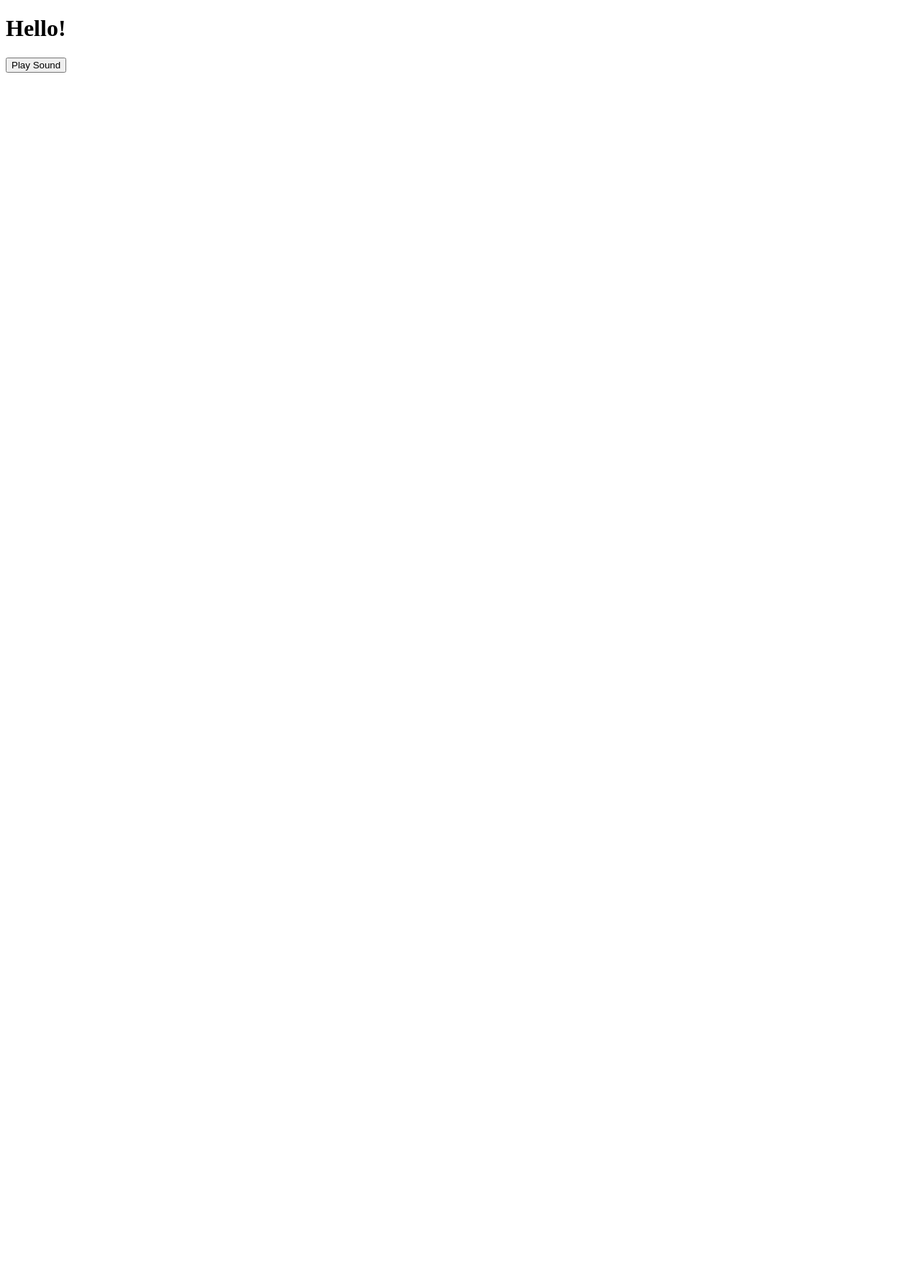
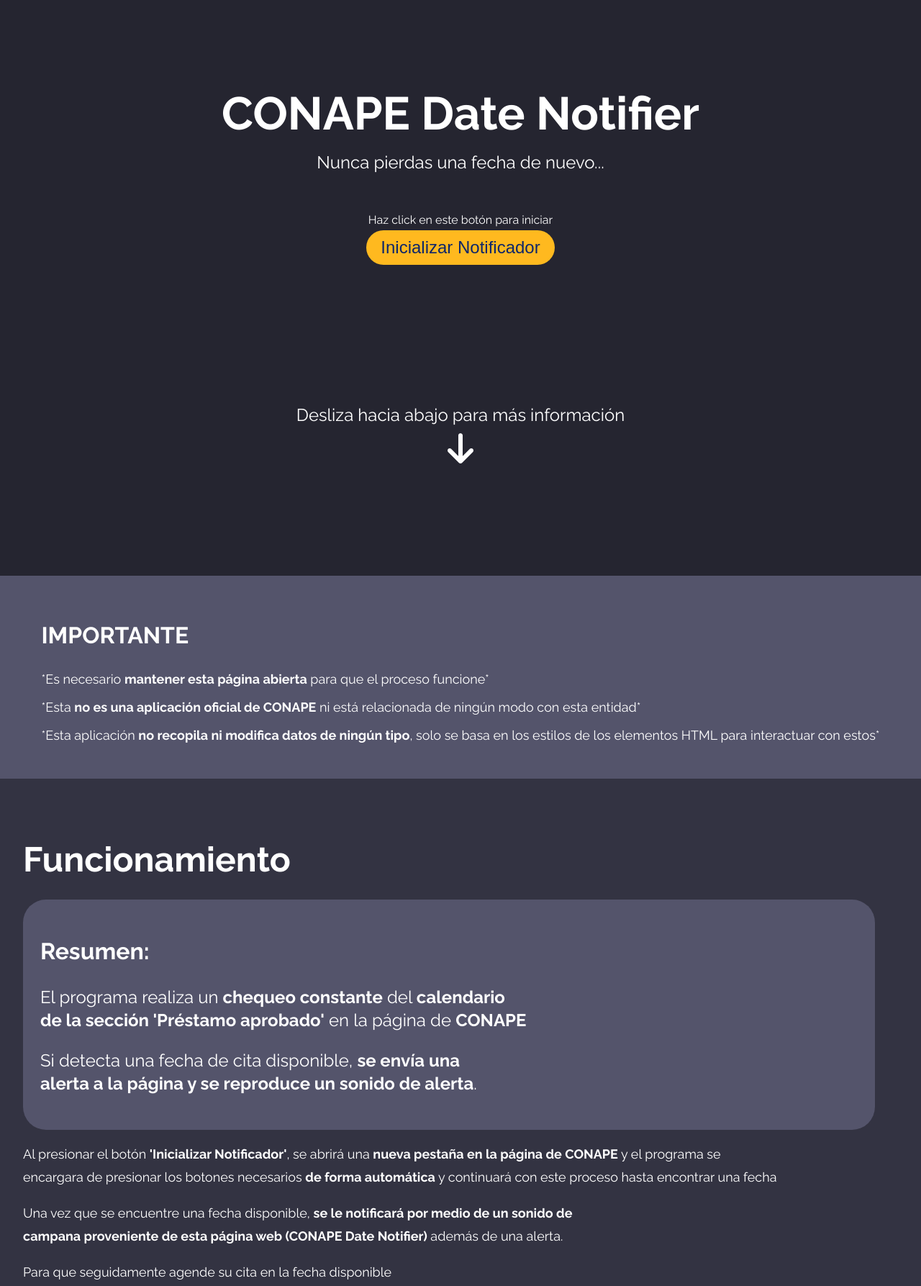
Before and after one commit to DELTA2507/delta-conape-notifier, a website: page index.html in a window 1280 px wide. Shown: the top 1787 px of the page at 72% size. Before the commit the page ends 800 px from the top, so only its background shows below. Drawn offline with Linux system fonts and the light colour scheme.

Commit message:
Added a Clean Fronted Look, deleted logic for sound playing temporarily, working on logic to detect available date

```diff
--- a/index.html
+++ b/index.html
@@ -3,21 +3,69 @@
 <head>
   <meta charset="UTF-8">
   <meta name="viewport" content="width=device-width, initial-scale=1.0">
-  <title>Audio Test</title>
+  <title>CONAPE Date Notifier</title>
+  <link rel="preconnect" href="https://fonts.googleapis.com">
+  <link rel="preconnect" href="https://fonts.gstatic.com" crossorigin>
+  <link href="https://fonts.googleapis.com/css2?family=Raleway:ital,wght@0,100..900;1,100..900&display=swap" rel="stylesheet">
+  <link href="https://cdnjs.cloudflare.com/ajax/libs/font-awesome/6.0.0-beta3/css/all.min.css" rel="stylesheet">
+  <link rel="stylesheet" href="styles.css">
 </head>
 <body>
-  <h1>Hello!</h1>
-  <button id="playAudioButton">Play Sound</button>
+  <header>
+    <div>
+      <div>
+        <h1 class="title">CONAPE Date Notifier</h1>
+        <p class="slogan p_margin_override">Nunca pierdas una fecha de nuevo...</p>
+      </div>
+      <div style="padding-top: 1.5rem;">
+        <p class="p_margin_override">Haz click en este botón para iniciar</p>
+        <button id="playAudioButton" class="main_button">Inicializar Notificador</button>
+      </div>
+      <div class="more_info">
+        <p style="margin-bottom: 2rem;">Desliza hacia abajo para más información</p>
+        <i class="fas fa-arrow-down fa-2x bounce"></i>
+      </div>
+    </div>
+  </header>
+  <div class="important_content">
+    <div>
+      <h3>IMPORTANTE</h3>
+      <p>*Es necesario <b>mantener esta página abierta</b> para que el proceso funcione*</p>
+      <p>*Esta <b>no es una aplicación oficial de CONAPE</b> ni está relacionada de ningún modo con esta entidad*</p>
+      <p>*Esta aplicación <b>no recopila ni modifica datos de ningún tipo</b>, solo se basa en los estilos de los elementos HTML para interactuar con estos*</p>
+    </div>
+  </div>
+  <main>
+    <div class="main_content">
+      <h2>Funcionamiento</h2>
 
+      <div>
+        <div class="summary">
+          <h3>Resumen:</h3>
+          <p>El programa realiza un <b>chequeo constante</b> del <b>calendario de la sección 'Préstamo aprobado'</b> en la página de <b>CONAPE</b></p>
+          <p>Si detecta una fecha de cita disponible, <b>se envía una alerta a la página y se reproduce un sonido de alerta</b>.</p>
+        </div>
+
+        <p>Al presionar el botón <b>'Inicializar Notificador'</b>, se abrirá una <b>nueva pestaña en la página de CONAPE</b> y el programa se encargara de presionar los botones necesarios <b>de forma automática</b> y continuará con este proceso hasta encontrar una fecha</p>
+        <p>Una vez que se encuentre una fecha disponible, <b>se le notificará por medio de un sonido de campana proveniente de esta página web (CONAPE Date Notifier)</b> además de una alerta.</p>
+        <p>Para que seguidamente agende su cita en la fecha disponible</p>
+      </div>
+    </div>
+  </main>
+  <footer>
+    <p>© 2025 CONAPE Date Notifier. All rights reserved.</p>
+    <p>Developed by Delta Development and Design | Joseph Ugalde Murillo</p>
+  </footer>
   <script>
     document.getElementById('playAudioButton').addEventListener('click', async function() {
       try {
-        // Send request to the backend server to run the Puppeteer script
         const response = await fetch('http://localhost:3000/run-script');
         const data = await response.text();
-        console.log(data); // Log the server response
+        alert(data);
+        console.log(data);
       } catch (err) {
         console.error('Error al ejecutar el script:', err);
+        alert('Hubo un error ejecutando el script.');
       }
     });
   </script>
--- /dev/null
+++ b/styles.css
@@ -0,0 +1,140 @@
+.raleway-font {
+    font-family: "Raleway", sans-serif;
+    font-optical-sizing: auto;
+    font-weight: 400;
+    font-style: normal;
+}
+
+root {
+    --conape-blue: #0e266a;
+    --conape-yellow: #ffb91f;
+}
+
+html, body {
+    font-family: "Raleway", sans-serif;
+    font-weight: 400; /* Default weight */
+    margin: 0;
+    padding: 0 ;
+    height: 100%;
+    width: 100%;
+}
+
+.p_margin_override {
+    margin: 0 0 0 0;
+}
+
+header {
+    background-color: #252530;
+    color: white;
+    height: 100vh;
+    display: flex;
+    justify-content: center;
+    align-items: center;
+    text-align: center;
+}
+
+.title {
+    font-size: 2.5rem;
+    color: white;
+    margin: 0 0 0 0;
+}
+
+.slogan {
+    font-size: 1.5rem;
+    color: white;
+    margin-top: 1rem;
+    margin-bottom: 2rem;
+}
+
+.main_button {
+    background-color: #ffb91f;
+    color: #0e266a;
+    border: none;
+    padding: 10px 20px;
+    font-size: 1.5rem;
+    cursor: pointer;
+    margin-top: 5px;
+    border-radius: 2rem;
+}
+
+.more_info {
+    color: white;
+    padding: 10px 20px;
+    margin-top: 10rem;
+    font-size: 1.5rem;
+    cursor: pointer;
+}
+
+h2 {
+    font-size: 3rem;
+}
+
+h3 {
+    font-size: 2rem;
+}
+
+main {
+    background-color: rgb(51, 51, 66);
+    color: white;
+    padding: 1.5rem 2rem 10rem 0rem;
+    display: flex;
+    justify-content: center;
+    align-items: center;
+}
+
+.main_content {
+    padding: 2rem;
+    text-align: left;
+    text-wrap: balance;
+    font-size: large;
+    line-height: 2rem;
+}
+
+.summary {
+    background-color: #54546b;
+    padding: 1.5rem 1.5rem 1.5rem 1.5rem;
+    border-radius: 2rem;
+    text-wrap: balance;
+    font-size: x-large;
+    line-height: 2rem;
+}
+
+.important_content {
+    background-color: #54546b;
+    color: white;
+    padding: 2rem 2rem 2rem 2rem;
+    display: flex;
+    justify-content: center;
+    align-items: center;
+    font-size: large;
+}
+
+footer {
+    background-color: #1a1a22;
+    color: white;
+    padding: 20px 20px 20px 20px;
+}
+
+@keyframes bounce {
+    0% {
+        transform: translateY(0);  /* Initial position */
+    }
+    50% {
+        transform: translateY(-1.5rem); /* Move up */
+    }
+    100% {
+        transform: translateY(0);  /* Return to original position */
+    }
+}
+
+.bounce {
+    display: inline-block;
+    animation: bounce 2s ease-in-out infinite; /* Apply the bounce animation */
+}
+
+/* Media query for larger screens */
+@media (min-width: 768px) {
+    .title {
+        font-size: 4rem; /* Font size for big screens */
+    }
+}
```
Also changed, not shown: server.js (+53 -16 lines), 1 other file.
